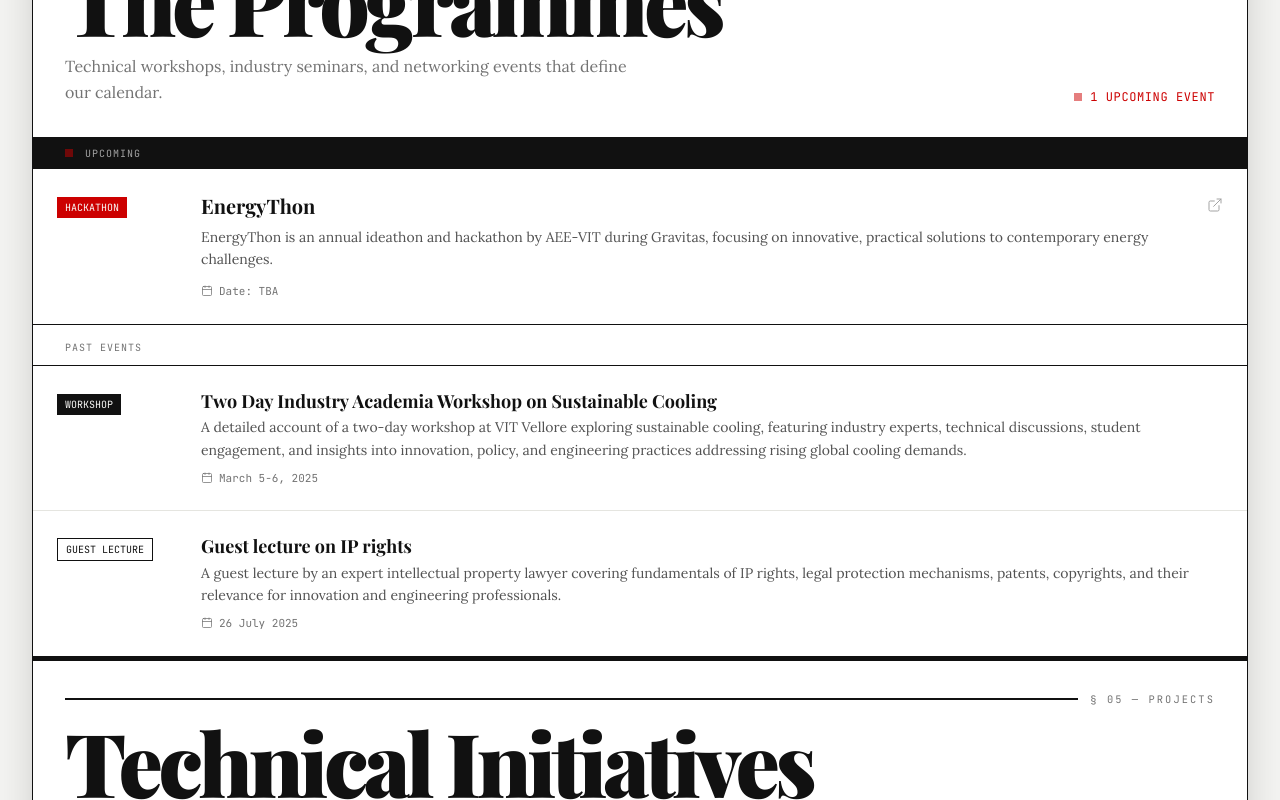
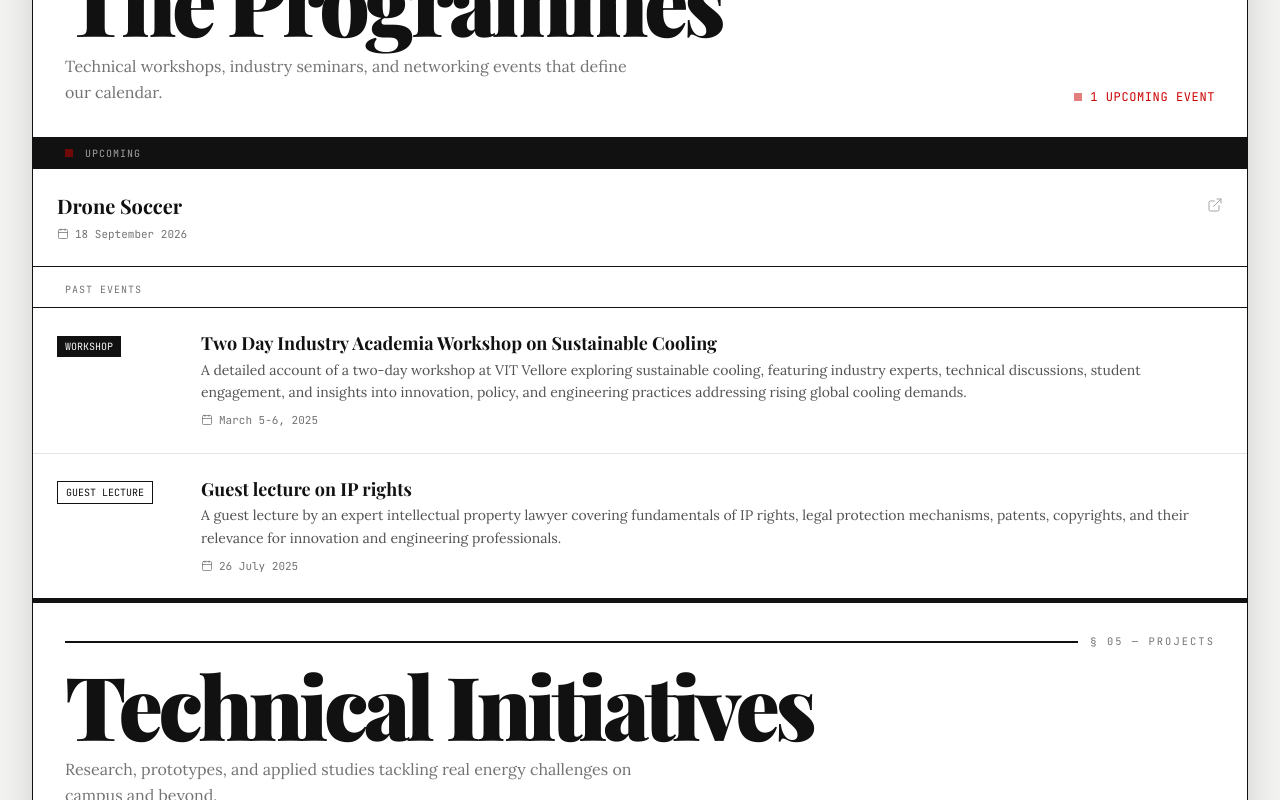
Before and after one commit to JKSANJAY27/AEE, a React (Vite) app: page / in a window 1280 px wide. Shown: the part 1220-2020 px from the top of the page. Built offline with nearby package versions, Linux system fonts and the light colour scheme; a web font is replaced by a local one.

Commit message:
feat: implement Events section with categorized upcoming and past events display

```diff
--- a/src/sections/Events.tsx
+++ b/src/sections/Events.tsx
@@ -2,13 +2,21 @@ import { useEffect, useRef } from 'react'
 import SectionLabel from '../components/SectionLabel'
 import { Calendar, ExternalLink } from 'lucide-react'
 
-const events = [
+interface EventItem {
+  tag?: string
+  title: string
+  date: string
+  desc?: string
+  upcoming: boolean
+  link?: string
+}
+
+const events: EventItem[] = [
   {
-    tag: 'HACKATHON',
-    title: 'EnergyThon',
-    date: 'Date: TBA',
-    desc: 'EnergyThon is an annual ideathon and hackathon by AEE-VIT during Gravitas, focusing on innovative, practical solutions to contemporary energy challenges.',
+    title: 'Drone Soccer',
+    date: '18 September 2026',
     upcoming: true,
+    link: 'https://gravitas.vit.ac.in/events/4c37c796-85e4-4df0-ae28-98481b7b196c',
   },
   {
     tag: 'WORKSHOP',
@@ -83,30 +91,42 @@ export default function Events() {
                 <div className="w-2 h-2 bg-[#CC0000] animate-pulse" />
                 <span className="font-mono text-[10px] tracking-widest uppercase text-[#A3A3A3]">Upcoming</span>
               </div>
-              {upcoming.map((ev) => (
-                <div
+              {upcoming.map((ev) => {
+                const RowTag = ev.link ? 'a' : 'div'
+                return (
+                  <RowTag
                     key={ev.title}
-                  className="border-b border-[#111111] last:border-b-0 p-6 flex flex-col lg:flex-row gap-4 lg:items-start hover:bg-[#F5F5F5] transition-colors group cursor-pointer"
+                    href={ev.link}
+                    target={ev.link ? '_blank' : undefined}
+                    rel={ev.link ? 'noopener noreferrer' : undefined}
+                    className="border-b border-[#111111] last:border-b-0 p-6 flex flex-col lg:flex-row gap-4 lg:items-start hover:bg-[#F5F5F5] transition-colors group cursor-pointer block text-inherit no-underline"
                   >
+                    {ev.tag && (
                       <div className="lg:w-32 shrink-0">
                         <span className={`font-mono text-[10px] px-2 py-1 ${tagColors[ev.tag] || 'border border-[#111111] text-[#111111]'}`}>
                           {ev.tag}
                         </span>
                       </div>
+                    )}
                     <div className="flex-1">
                       <h3 className="font-serif font-bold text-xl group-hover:text-[#CC0000] transition-colors leading-tight mb-2">
                         {ev.title}
                       </h3>
+                      {ev.desc && (
                         <p className="font-body text-sm text-[#525252] leading-relaxed mb-3">{ev.desc}</p>
+                      )}
                       <div className="flex flex-wrap gap-4">
                         <span className="flex items-center gap-1.5 font-mono text-[11px] text-[#737373]">
                           <Calendar size={12} strokeWidth={1.5} /> {ev.date}
                         </span>
                       </div>
                     </div>
+                    {ev.link && (
                       <ExternalLink size={16} strokeWidth={1.5} className="text-[#A3A3A3] group-hover:text-[#111111] shrink-0 transition-colors mt-1" />
-                </div>
-              ))}
+                    )}
+                  </RowTag>
+                )
+              })}
             </div>
           )}
 
@@ -120,16 +140,18 @@ export default function Events() {
                 key={ev.title}
                 className={`event-row reveal border-b border-[#E5E5E0] last:border-b-0 p-6 flex flex-col lg:flex-row gap-4 lg:items-start hover:bg-[#F5F5F5] transition-colors group cursor-pointer`}
               >
+                {ev.tag && (
                   <div className="lg:w-32 shrink-0">
                     <span className={`font-mono text-[10px] px-2 py-1 ${tagColors[ev.tag] || 'border border-[#E5E5E0] text-[#737373]'}`}>
                       {ev.tag}
                     </span>
                   </div>
+                )}
                 <div className="flex-1">
                   <h3 className="font-serif font-bold text-lg group-hover:text-[#CC0000] transition-colors leading-tight mb-1">
                     {ev.title}
                   </h3>
-                  <p className="font-body text-sm text-[#525252] leading-relaxed mb-2">{ev.desc}</p>
+                  {ev.desc && <p className="font-body text-sm text-[#525252] leading-relaxed mb-2">{ev.desc}</p>}
                   <div className="flex flex-wrap gap-4">
                     <span className="flex items-center gap-1.5 font-mono text-[11px] text-[#737373]">
                       <Calendar size={12} strokeWidth={1.5} /> {ev.date}
```
Lines whose indentation alone changed are shown as unchanged.
